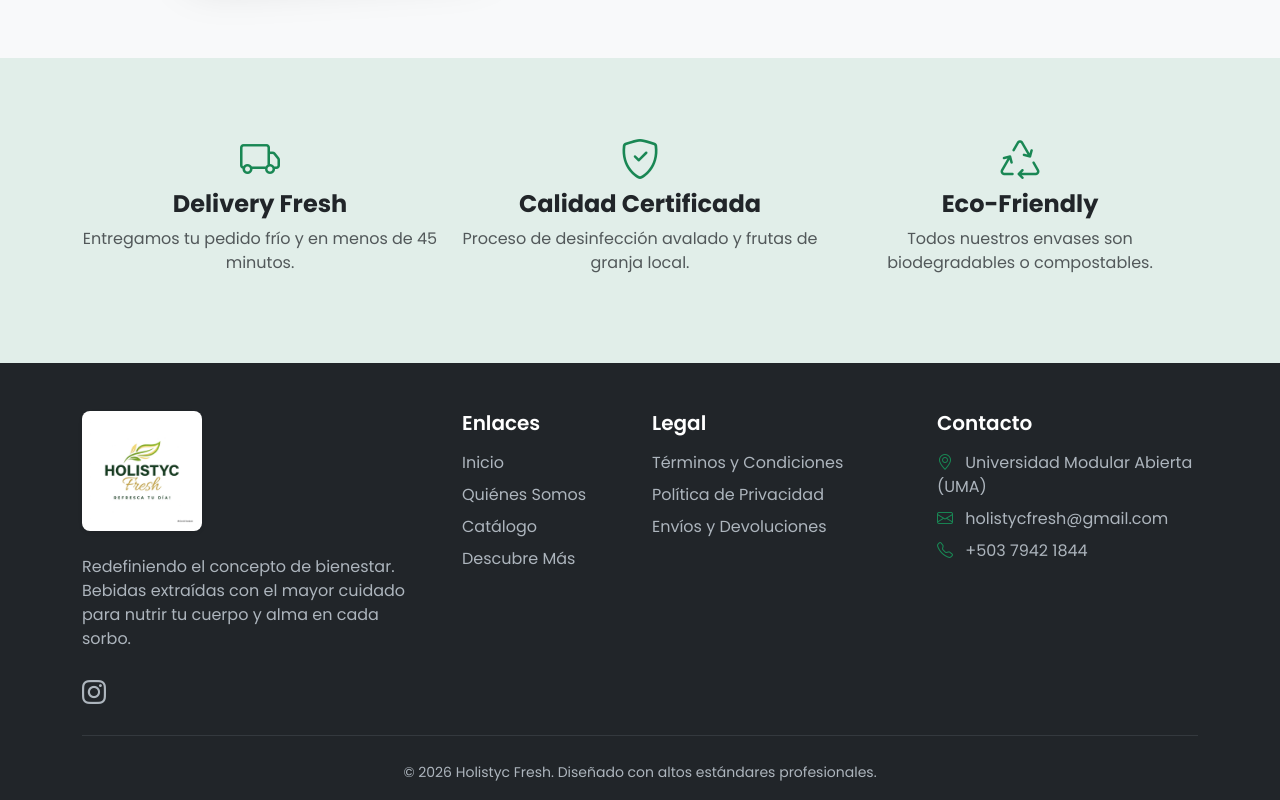
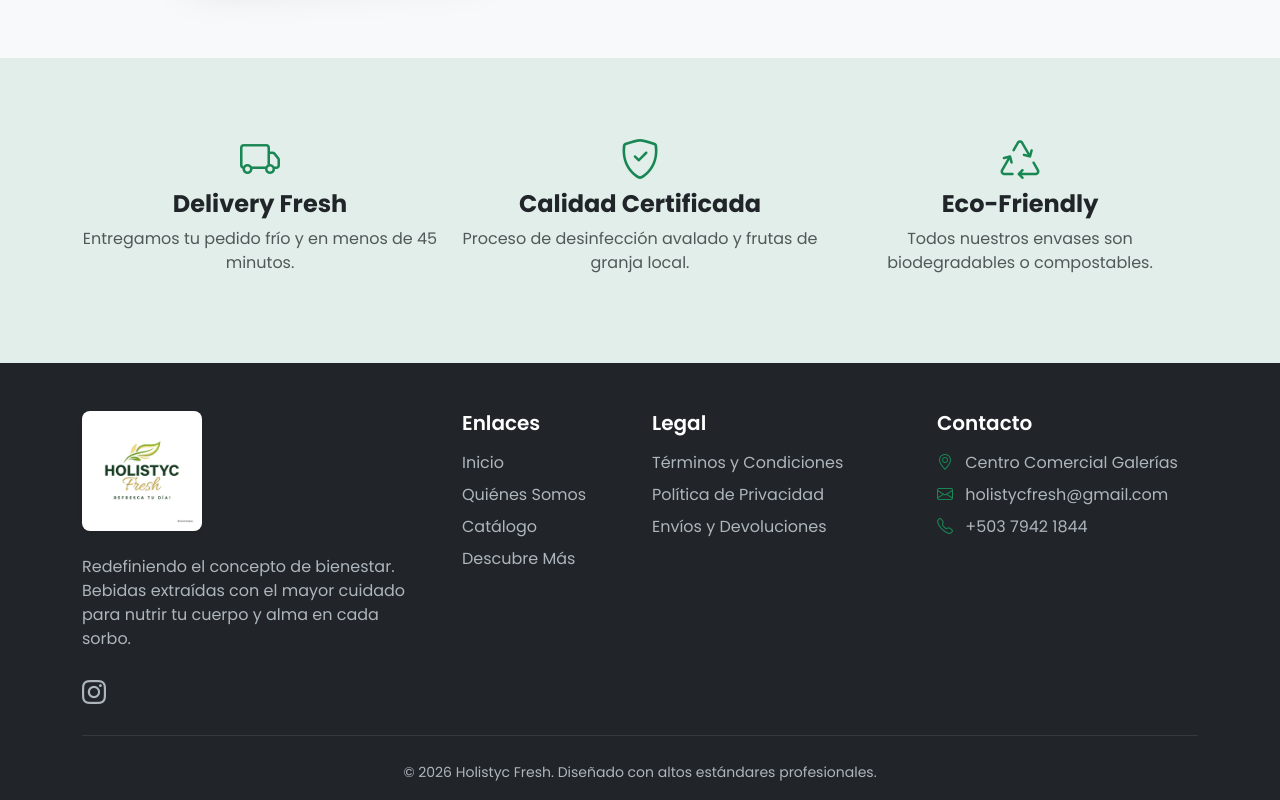
Before and after one commit to DavidSiliezar/HolistycFresh, a React (Vite) app: page / in a window 1280 px wide. Shown: the part 3105-3905 px from the top of the page. Built offline with nearby package versions, Linux system fonts and the light colour scheme.

Commit message:
Update footer location to Centro Comercial Galerias

```diff
--- a/src/App.jsx
+++ b/src/App.jsx
@@ -370,7 +370,7 @@ function App() {
             <div className="col-lg-3 col-md-6">
               <h5 className="mb-3">Contacto</h5>
               <ul className="list-unstyled" style={{ color: '#adb5bd' }}>
-                <li className="mb-2"><i className="bi bi-geo-alt text-success me-2"></i> Universidad Modular Abierta (UMA)</li>
+                <li className="mb-2"><i className="bi bi-geo-alt text-success me-2"></i> Centro Comercial Galerías</li>
                 <li className="mb-2"><i className="bi bi-envelope text-success me-2"></i> holistycfresh@gmail.com</li>
                 <li className="mb-2"><i className="bi bi-telephone text-success me-2"></i> +503 7942 1844</li>
               </ul>
```
